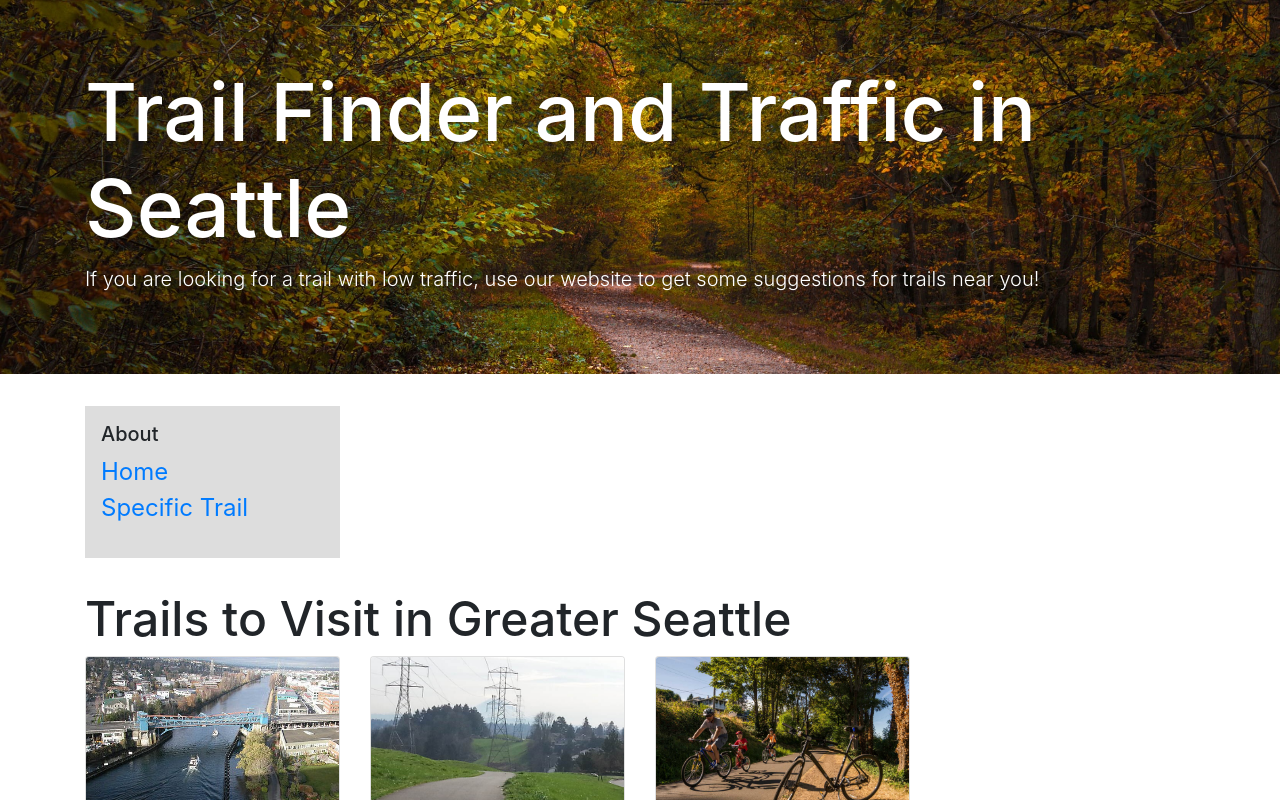
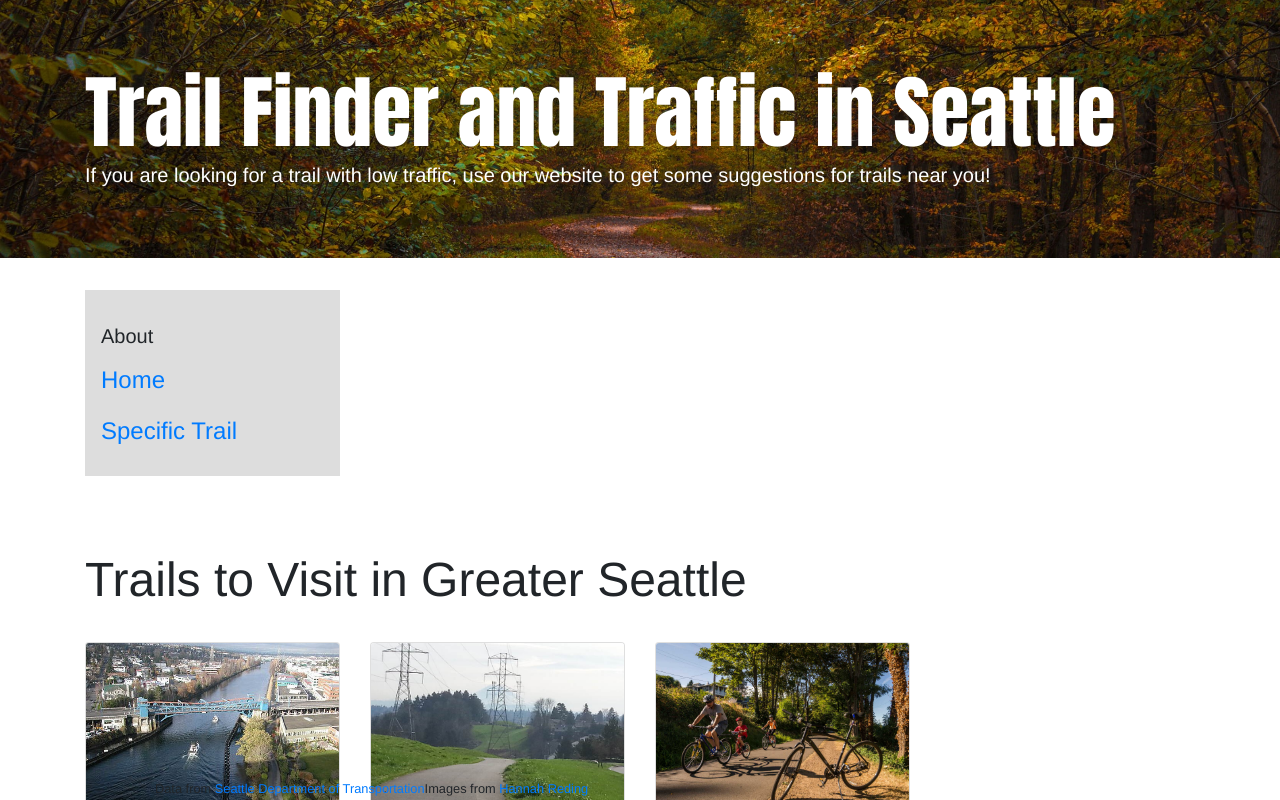
Before and after one commit to info340-au20/project-2-kshruti99, a React (Create React App) app: page / in a window 1280 px wide. Shown: the top 800 px of the page. Built offline with nearby package versions, Linux system fonts and the light colour scheme.

Commit message:
fonts, personalizations in css

```diff
--- a/src/index.css
+++ b/src/index.css
@@ -1,3 +1,5 @@
+
+
 header.jumbotron {
     background-color: #2d708d;
     color: white;
@@ -13,11 +15,42 @@ nav h2 {
     font-size: 1.25rem;
 }
 
-/* keep images in check */
-.card-deck .card {
-    flex-basis: 200px;
-    margin-bottom: 30px;
+
+body{
+    font-family: "Helvetica Neue", sans-serif;
 }
+h1{
+    color: white;
+    font-family: Impact, Charcoal, sans-serif;
+    margin-bottom: 0%;
+}
+
+h2{
+    margin-top: .9em;
+    margin-bottom: .7em;
+}
+h3, li, ul{
+    margin-top: .9em;
+    margin-bottom: .7em;
+}
+p{
+    margin-top: 0em;
+    margin-bottom: .2em;
+}
+
+footer {
+    display: block;
+    position: fixed;
+    bottom: 0;
+    right: 0;
+}
+
+
+
+
+
+
+
 
 /* add drop shadow to cards
 
@@ -30,11 +63,7 @@ nav h2 {
     margin-bottom: 30px;
 }
 
-header {
-    background-image: url('img/aut-m.jpg');
-    background-position: center;
-    background-size: cover;
-}
+
 
 @media (min-width: 768px) {
     header {
```
